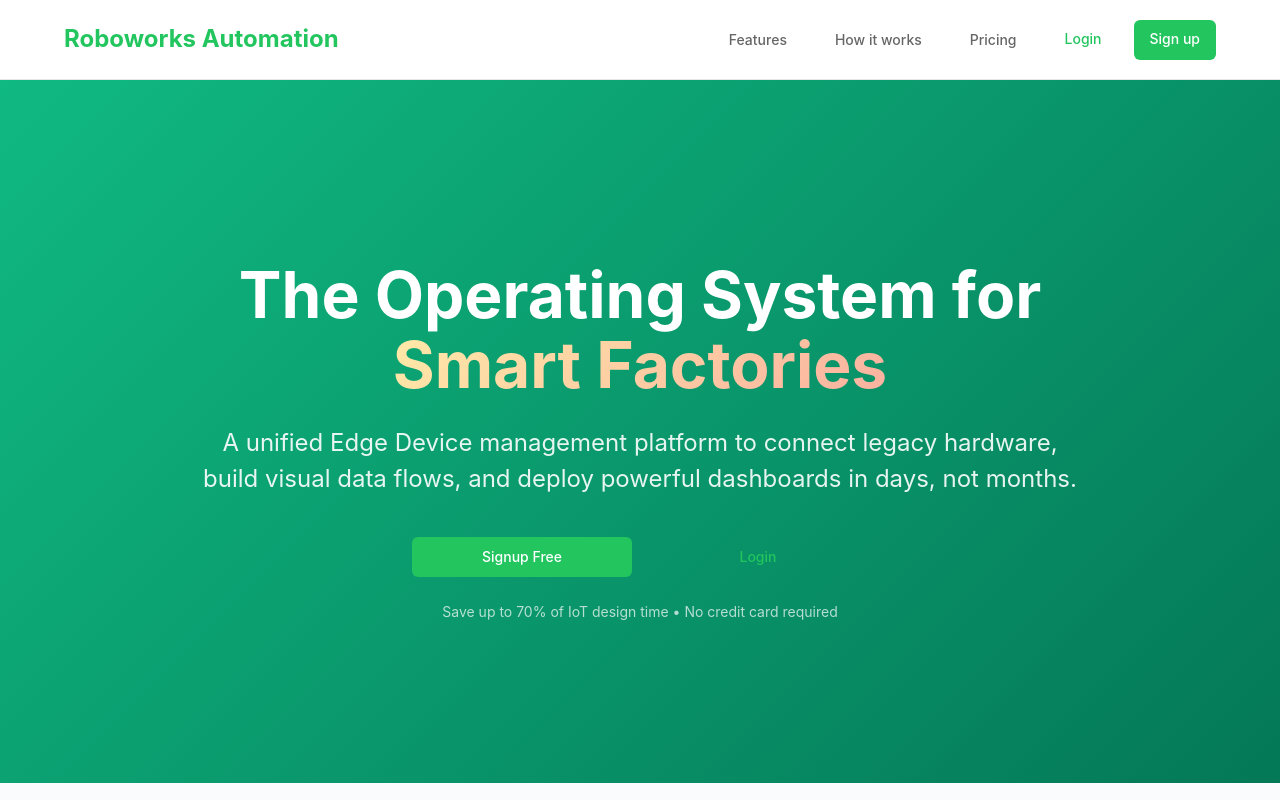
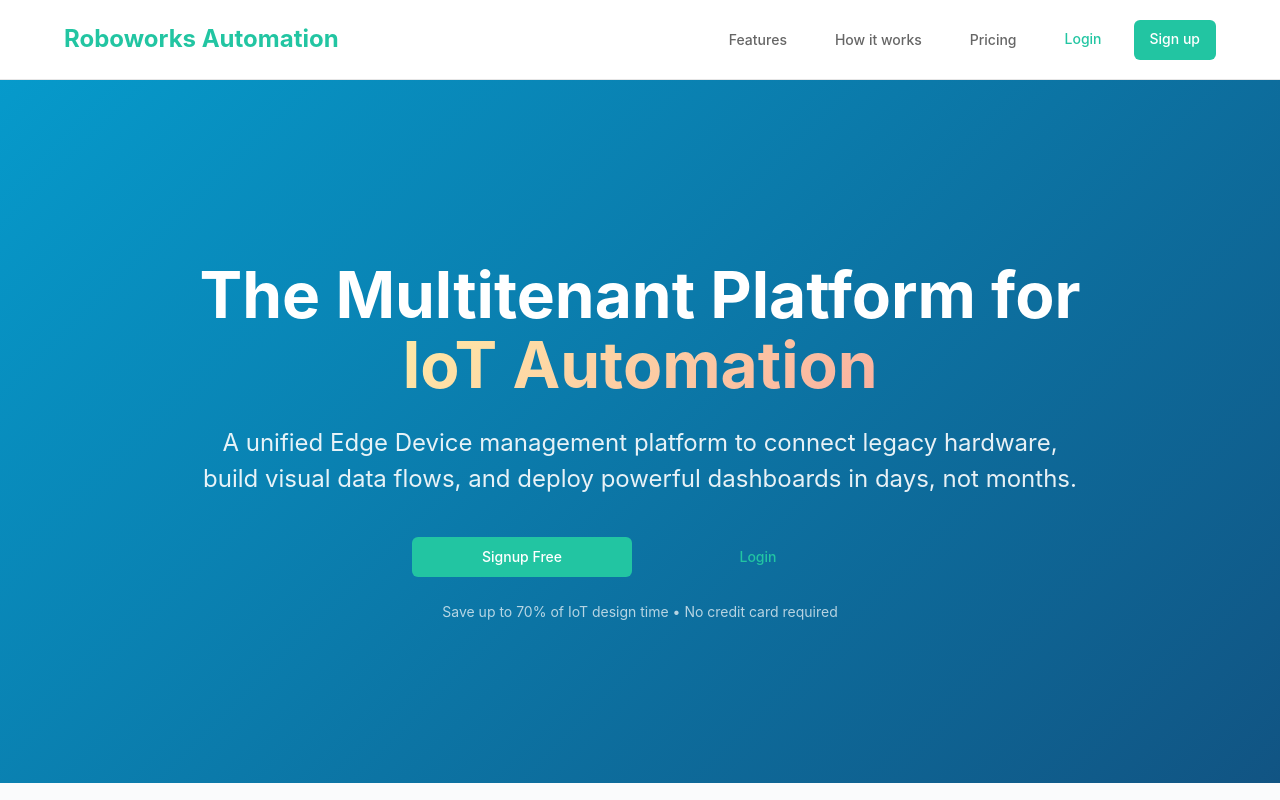
Before and after one commit to kc099/das, a React (Create React App) app: page / in a window 1280 px wide. Shown: the top 800 px of the page. Built offline with nearby package versions, Linux system fonts and the light colour scheme.

Commit message:
changed styles

```diff
--- a/public/index.html
+++ b/public/index.html
@@ -24,7 +24,7 @@
       work correctly both with client-side routing and a non-root public URL.
       Learn how to configure a non-root public URL by running `npm run build`.
     -->
-    <title>EdgeSync - by Roboworks Automation</title>
+    <title>EdgeSync</title>
   </head>
   <body>
     <noscript>You need to enable JavaScript to run this app.</noscript>
--- a/src/index.css
+++ b/src/index.css
@@ -4,16 +4,16 @@
   --header-height: 48px;
 
   /* Primary Theme Colors */
-  --primary-color: #22c55e;
-  --primary-hover: #16a34a;
-  --primary-light: #86efac;
+  --primary-color: #22c5a2;
+  --primary-hover: #16a397;
+  --primary-light: #2ba019;
 
   /* Gradient Colors */
-  --gradient-start: #10b981;
-  --gradient-end: #047857;
+  --gradient-start: #069acb;
+  --gradient-end: #115483;
 
   /* Secondary Colors */
-  --secondary-color: #059669;
+  --secondary-color: #280202;
   --secondary-hover: #047857;
 
   /* Text Colors */
--- a/src/pages/Homepage.js
+++ b/src/pages/Homepage.js
@@ -101,8 +101,8 @@
         <div className="hero-container">
           <div className="hero-content">
             <h1 className="hero-title">
-              The Operating System for<br />
-              <span className="gradient-text">Smart Factories</span>
+              The Multitenant Platform for<br />
+              <span className="gradient-text">IoT Automation</span>
             </h1>
             <p className="hero-subtitle">
 A unified Edge Device management platform to connect legacy hardware, <br /> build visual data flows, and deploy powerful dashboards in days, not months.
--- a/src/styles/BaseLayout.css
+++ b/src/styles/BaseLayout.css
@@ -4,8 +4,8 @@
 
 /* CSS Variables for Consistency */
 :root {
-  --primary-color: #22c55e;
-  --primary-hover: #16a34a;
+  /* --primary-color: #22c55e;
+  --primary-hover: #16a34a; */
   --secondary-color: #6b7280;
   --danger-color: #ef4444;
   --danger-hover: #dc2626;
```
